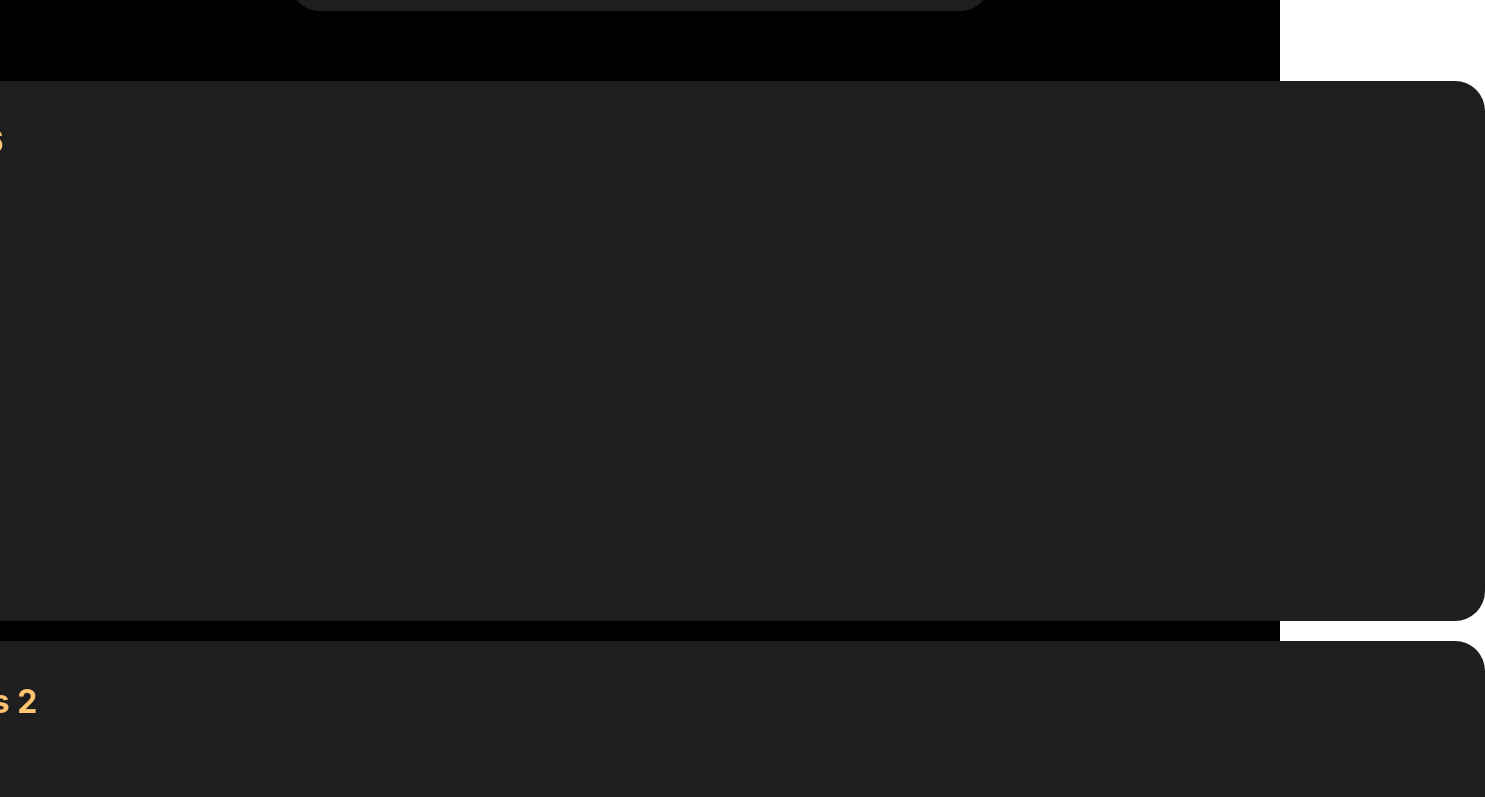
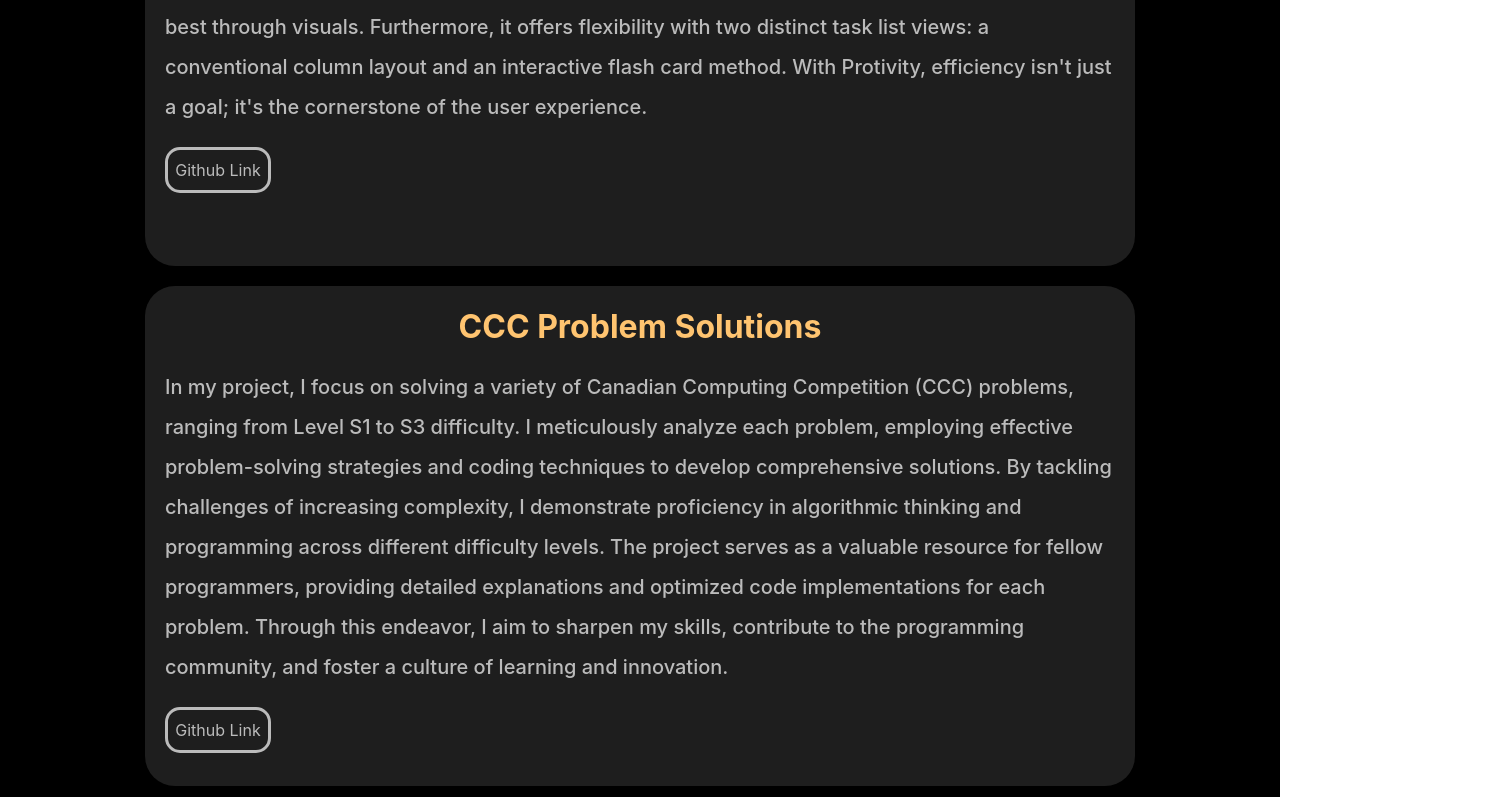
Before and after one commit to fullstakdeveloper/Personal-Website, a React (Create React App) app in the folder personalwebsite/: page / in a window 1280 px wide. Shown: the part 2656-3453 px from the top of the page, 1485 px wide, since content can reach past the window. Built offline with nearby package versions, Linux system fonts and the light colour scheme; the HTML template or start-up script is replaced by a standard one.

Commit message:
I added some animations and changed some values and added some text

```diff
--- a/personalwebsite/src/comps/exp.css
+++ b/personalwebsite/src/comps/exp.css
@@ -21,8 +21,8 @@
 
  .exp .box1, .box2 {
   display: flex;
-  width: 1650px;
-  height: 500px;
+  width: 1450px;
+  height: 400px;
   border-radius: 30px;
   background-color: rgb(30, 30, 30);
   margin-bottom: 20px;
@@ -39,5 +39,18 @@
  .exp .box1 p, .box2 p {
   font-size: 20px;
   font-weight: 500;
+  color: rgb(187, 187, 187);
+  line-height: 50px;
+ }
 
- }
+ @media screen and (max-width: 1500px) {
+.exp .box1 {
+    width: 900px;
+    height: 450px;
+  }
+
+  .exp .box2 {
+    width: 900px;
+    height: 450px;
+  }
+}
--- a/personalwebsite/src/comps/exp.js
+++ b/personalwebsite/src/comps/exp.js
@@ -1,22 +1,29 @@
 import React from 'react';
 import './exp.css';
+import { motion, useScroll} from 'framer-motion';
 
 function Exp() {
     return (
         <div className = 'exp'>
             <h1 className = "title4">Experiences</h1>
 
-            <div className = "box1">
+            <motion.div className = "box1"
+            initial = {{opacity: 0}}
+            whileInView = {{opacity: 1, delay: 2, duration: 6}}
+            >
                 <h1>Jamhacks 6</h1>
-                <p>yap about it</p>
-            </div>
+                <p>Participating in JamHacks 6 was a pivotal experience in my coding journey, providing valuable lessons and skill development. Collaborating with diverse teams under tight deadlines honed my teamwork, communication, and adaptability. I gained hands-on experience in coding, debugging, and rapid prototyping, deepening my technical proficiency. Presenting our project enhanced my communication skills and ability to articulate ideas effectively. Overall, JamHacks 6 was a transformative experience, equipping me with the skills and confidence to thrive in dynamic tech environments.</p>
+            </motion.div>
 
 
-            <div className = 'box2'>
+            <motion.div className = 'box2'
+            initial = {{opacity: 0}}
+            whileInView = {{opacity: 1, delay: 2, duration: 6}}
+            >
                 <h1>Clock Hacks 2</h1>
-                <p>Yap about it</p>
+                <p>Clocks Hacks 2 was a memorable experience that enriched my coding journey. The unique aspect of sleeping over at a friend's house during the hackathon added camaraderie and fun to the event. Collaborating with diverse teams under tight deadlines honed my teamwork, communication, and adaptability skills. I gained hands-on experience in coding, debugging, and rapid prototyping, while presenting our project enhanced my communication skills. Overall, Clocks Hacks 2 provided valuable technical learning and unforgettable camaraderie, reinforcing my passion for technology and innovation.</p>
 
-            </div>
+            </motion.div>
         </div>
     );
 }
--- a/personalwebsite/src/comps/intro.css
+++ b/personalwebsite/src/comps/intro.css
@@ -100,7 +100,7 @@
   }
 
 
-  /* @media screen and (max-width: 1950px){
+  @media screen and (max-width: 1500px){
     .intro {
       flex-direction: column;
       align-items: center;
@@ -118,7 +118,7 @@
       padding-right: 30px;
     }
 
-  } */
+  }
 
   /* @media screen and (max-width: 1280px){
     .intro {
--- a/personalwebsite/src/comps/project.css
+++ b/personalwebsite/src/comps/project.css
@@ -29,7 +29,7 @@
 
 .column1 #c1, #c2 {
     width: 690px;
-    height: 700px;
+    height: 620px;
     background-color:  rgb(30, 30, 30);
     color: rgb(187, 187, 187);
     margin-bottom: 20px;
@@ -78,7 +78,8 @@
     font-weight: 500;
     line-height: 40px;
 }
-/* @media screen and (max-width: 1950px) {
+
+@media screen and (max-width: 1500px) {
     .column1 {
         flex-direction: column;
     }
@@ -86,14 +87,16 @@
         margin-right: 0px;
         margin-left: 0px;
         width: 950px;
+        height: 500px
     }
 
     .column1 #c2 {
         margin-right: 0px;
         margin-left: 0px;
         width: 950px;
+        height: 500px;
     }
-} */
+}
 
 
 /* @media screen and (max-width: 1280px) {
```
